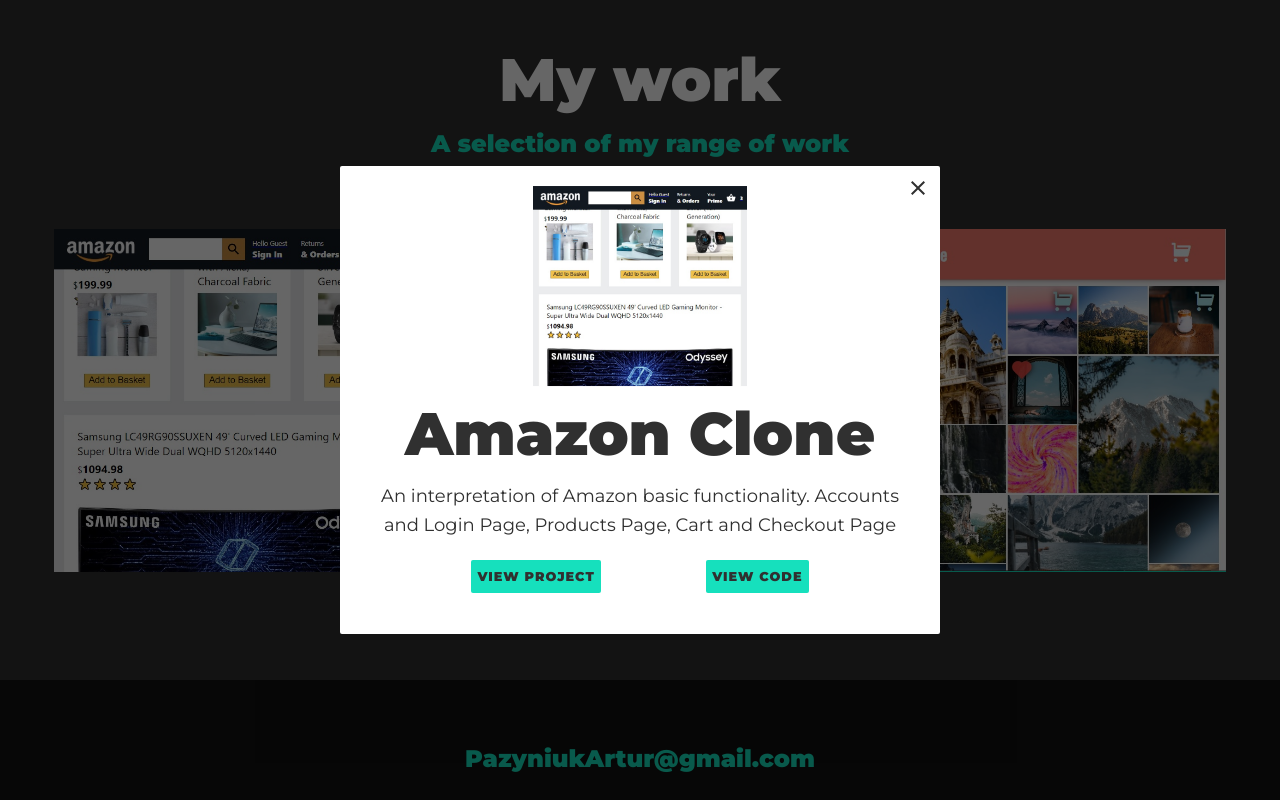
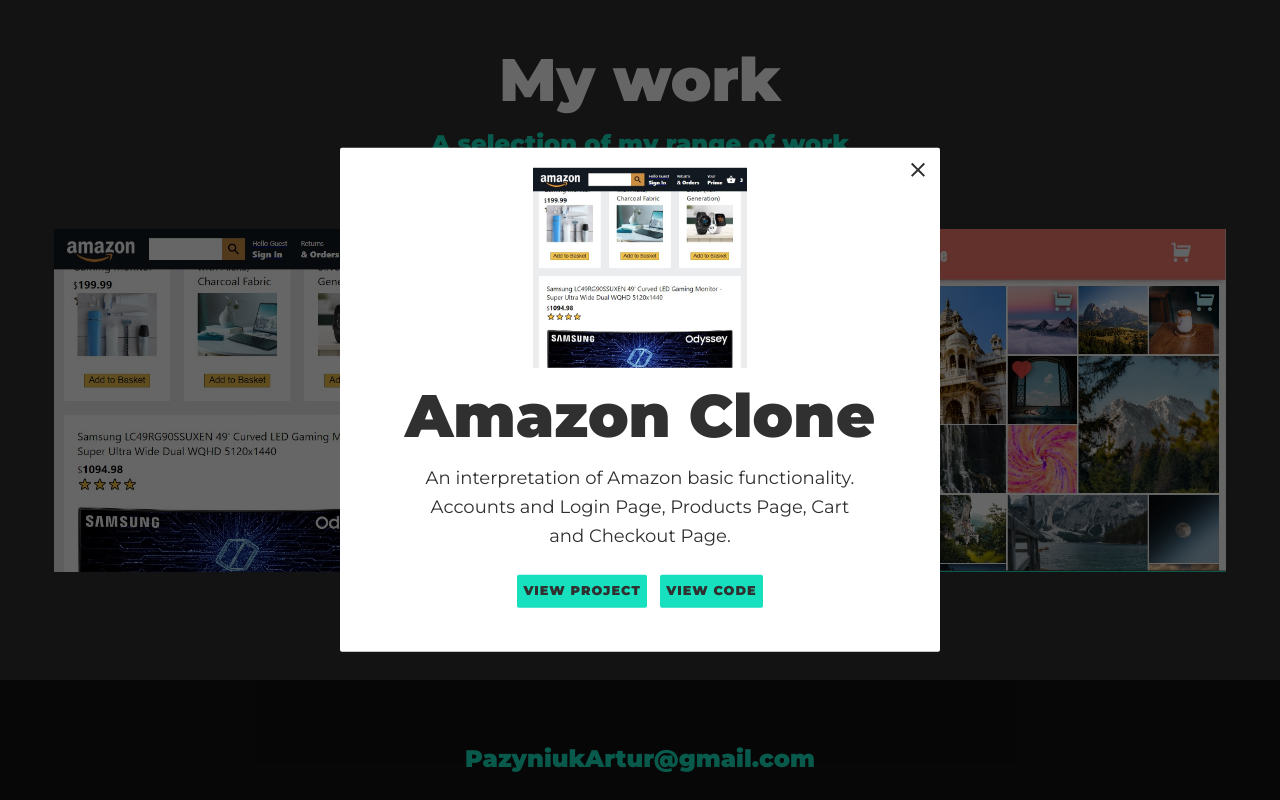
Before and after one commit to Art1us/portfolio, a React (Create React App) app: page / in a window 1280 px wide. Both pictures are taken after a click on the picture 237 px from the left and 2220 px from the top of the page. Shown: the part 1820-2620 px from the top of the page. Built offline with nearby package versions, Linux system fonts and the light colour scheme.

Commit message:
styles upd

```diff
--- a/src/components/MyWork.js
+++ b/src/components/MyWork.js
@@ -13,21 +13,21 @@
           img={require("../img/portfolio/amazon-clone-preview.jpg")}
           title="Amazon Clone"
           description="An interpretation of Amazon basic functionality.
-          Accounts and Login Page, Products Page, Cart and Checkout Page"
+          Accounts and Login Page, Products Page, Cart and Checkout Page."
           projectLink="https://dynamic-gumption-db6543.netlify.app/"
           codeLink="https://github.com/Art1us/amazon-clone"
         />
         <PortfolioItem
           img={require("../img/portfolio/tesla-clone-preview.jpg")}
           title="Tesla Clone"
-          description="A clone of Tesla's main page with styling and animations"
+          description="A clone of Tesla's main page with styling and animations."
           projectLink="https://idyllic-lamington-3d8a69.netlify.app/"
           codeLink="https://github.com/Art1us/tesla-clone"
         />
         <PortfolioItem
           img={require("../img/portfolio/picsome-preview.jpg")}
           title="Pic Some"
-          description="Add to cart few images to be printed"
+          description="Add to cart few images to be printed."
           projectLink="https://regal-tartufo-b4baea.netlify.app/"
           codeLink="https://github.com/Art1us/picksome"
         />
--- a/src/styles/Carousel.css
+++ b/src/styles/Carousel.css
@@ -27,7 +27,7 @@
   justify-content: center;
   overflow: hidden;
   transform-style: preserve-3d;
-  perspective: 150px;
+  perspective: 100px;
   --items: 5;
   --middle: 3;
   --position: 1;
@@ -42,7 +42,7 @@
   --r: calc(var(--position) - var(--offset));
   --abs: max(calc(var(--r) * -1), var(--r));
   transition: all 0.25s linear;
-  transform: rotateY(calc(-5deg * var(--r))) translateX(calc(-120px * var(--r)));
+  transform: rotateY(calc(-5deg * var(--r))) translateX(calc(-85px * var(--r)));
   z-index: calc((var(--position) - var(--abs)));
 }
 
--- a/src/styles/WorkModal.css
+++ b/src/styles/WorkModal.css
@@ -70,16 +70,23 @@
 
 }
 
+.workModal__description{
+    width:80%;
+    margin-right: auto;
+    margin-left: auto;
+}
+
 .workModal__buttons {
     display: flex;
-    justify-content: space-evenly;
+    justify-content: center;
+
 }
 
 .workModal__button {
 
     display: inline-block;
     padding: .5em .5em;
-    margin:0.2em;
+    margin:0.5em;
     border-radius: 2px;
     background: var(--clr-accent);
     color: var(--clr-dark);
```
